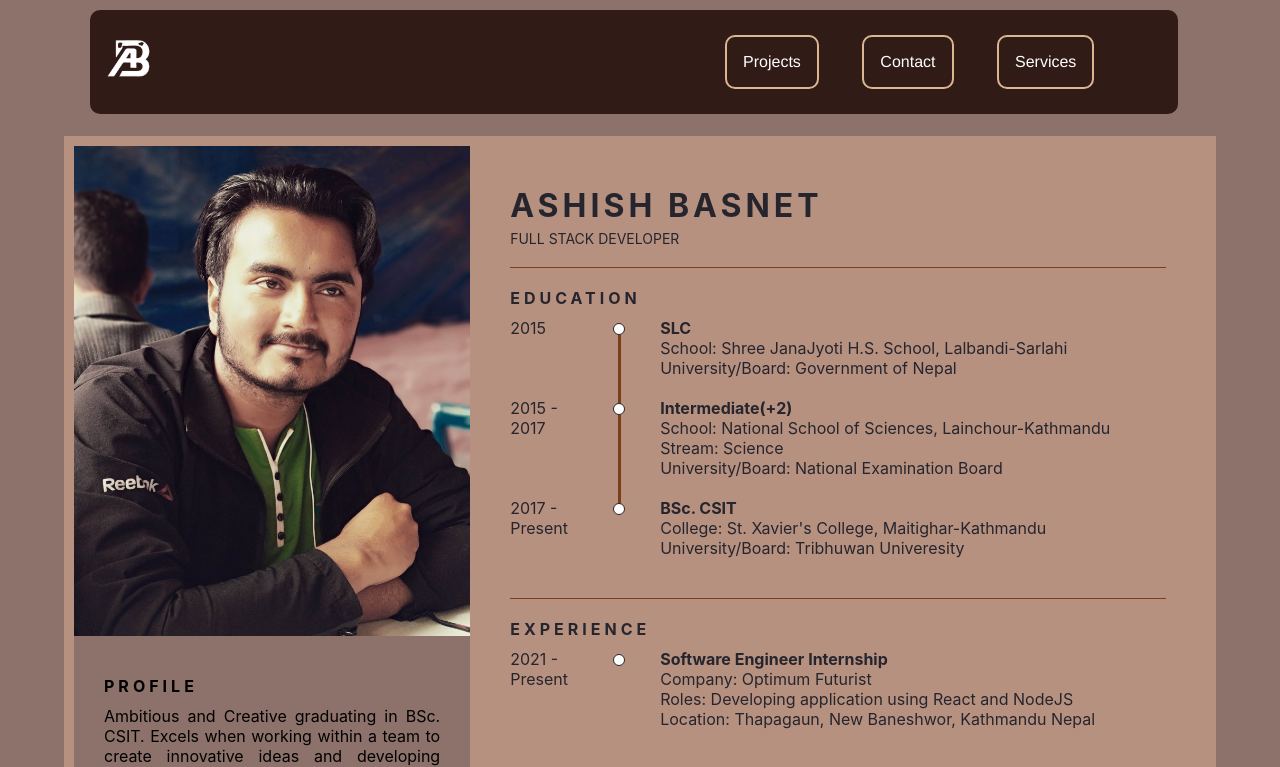
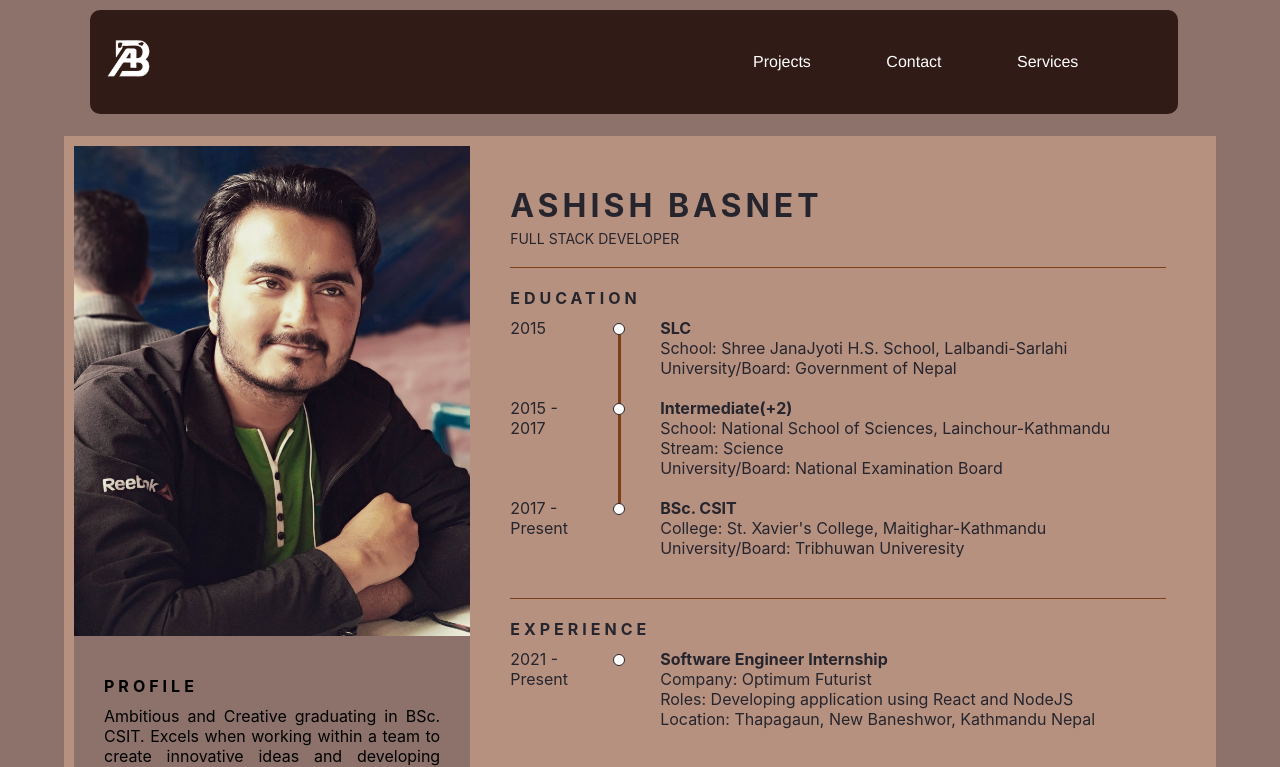
Before and after one commit to xhetry-ashish/portfolio_practice, a React (Create React App) app: page /resume in a window 1280 px wide. Shown: the top 767 px of the page. Built offline with nearby package versions, Linux system fonts and the light colour scheme.

Commit message:
header component updated

```diff
--- a/src/components/Header/header.jsx
+++ b/src/components/Header/header.jsx
@@ -1,8 +1,6 @@
 import React, { useState } from "react";
 import "./header.scss";
-//import toggleImage from "../../assets/image/sun.jpg";
-//import logoImage from "../../assets/image/logo1.png";
-import { Link } from "react-router-dom";
+import { NavLink } from "react-router-dom";
 
 export default function Header(props) {
   const [isMobile, setMobile] = useState(false);
@@ -23,13 +21,13 @@ export default function Header(props) {
           >
             <ul>
               <li>
-                <Link to={props.data.link1Path}>{props.data.link1}</Link>
+                <NavLink  to={props.data.link1Path}>{props.data.link1}</NavLink>
               </li>
               <li>
-                <Link to={props.data.link2Path}>{props.data.link2}</Link>
+                <NavLink to={props.data.link2Path}>{props.data.link2}</NavLink>
               </li>
               <li>
-                <Link to={props.data.link3Path}>{props.data.link3}</Link>
+                <NavLink to={props.data.link3Path}>{props.data.link3}</NavLink>
               </li>
             </ul>
           </div>
--- a/src/components/Header/header.scss
+++ b/src/components/Header/header.scss
@@ -10,7 +10,9 @@ html {
     margin: 0;
   }
 
-
+  .active{
+    border: 1px solid $border-color;
+  }
 
   .navbar {
     width: 85vw;
@@ -68,7 +70,6 @@ html {
 
   .navbar-links li a {
     display: block;
-    border: 2px solid $border-color;
     border-radius: 10px;
     text-decoration: none;
     color: white;
```
